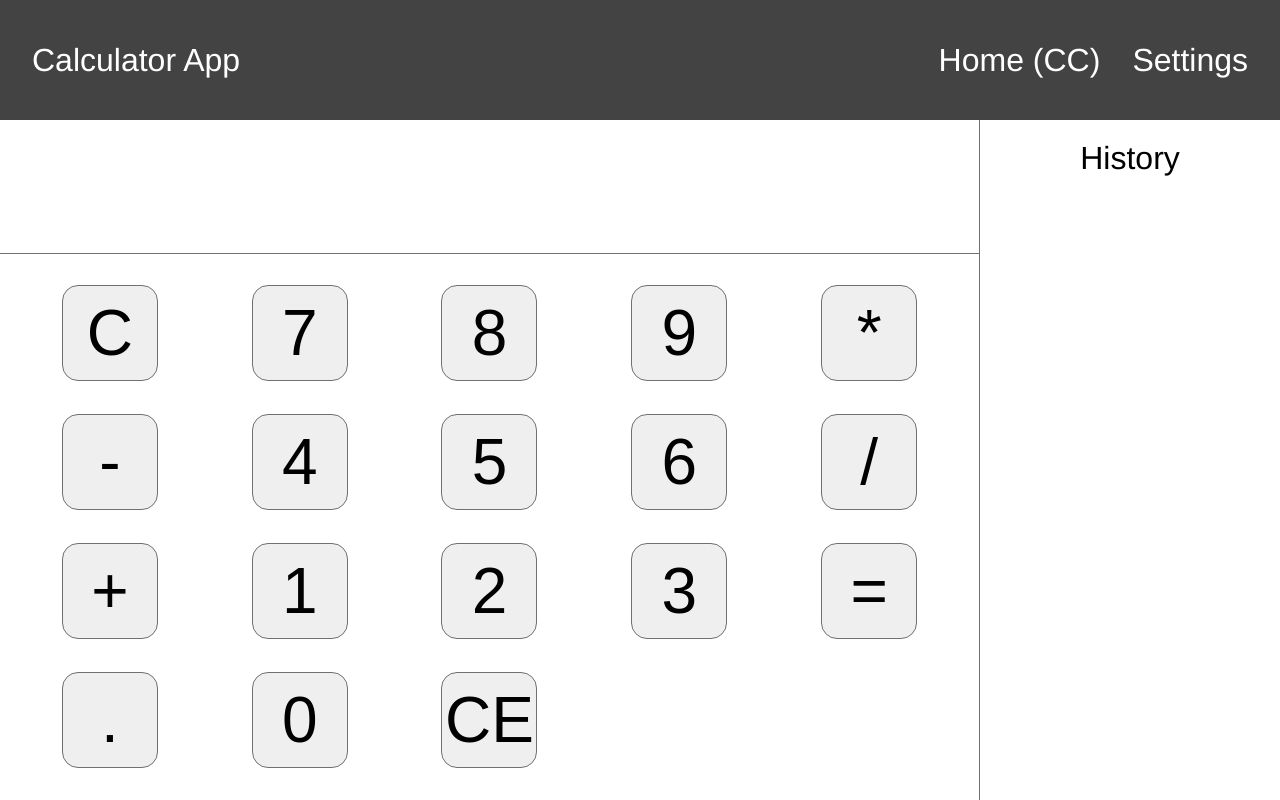
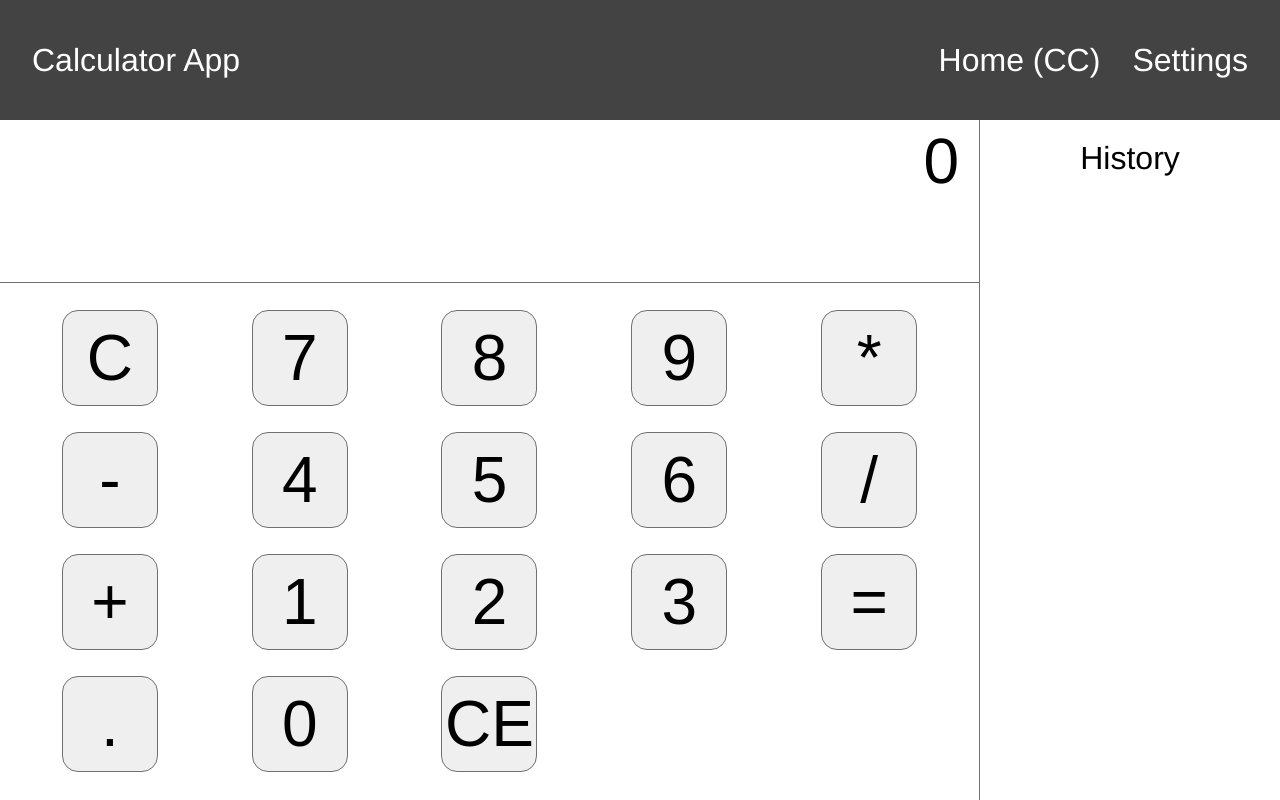
Before and after one commit to soulcell/calc-task, a React (Create React App) app: page / in a window 1280 px wide. Built offline with nearby package versions, Linux system fonts and the light colour scheme.

Commit message:
feat: add command display

```diff
--- a/src/components/Display/index.tsx
+++ b/src/components/Display/index.tsx
@@ -1,9 +1,16 @@
 import { useSelector } from "react-redux";
 import selectCalculator from "../../store/reducers/calculator/selector";
-import { StyledDisplay } from "./styled";
+import { OperandCommand, StyledDisplay } from "./styled";
 
 export default function Display(): JSX.Element {
   const calculator = useSelector(selectCalculator);
 
-  return <StyledDisplay>{calculator.operand}</StyledDisplay>;
+  return (
+    <StyledDisplay>
+      <OperandCommand>
+        {calculator.command?.operand} {calculator.command?.symbol}
+      </OperandCommand>
+      {calculator.value}
+    </StyledDisplay>
+  );
 }
--- a/src/components/Display/styled.ts
+++ b/src/components/Display/styled.ts
@@ -2,9 +2,14 @@ import styled from "styled-components";
 
 export const StyledDisplay = styled.div`
   grid-area: display;
-  //margin: 0 23px 0 42.5px;
   padding: 20px;
   border-bottom: 1px solid ${(props) => props.theme.border};
   font-size: 2em;
   text-align: right;
 `;
+
+export const OperandCommand = styled.div`
+  margin: -16px 0;
+  font-size: 0.5em;
+  color: ${(props) => props.theme.border};
+`;
```
